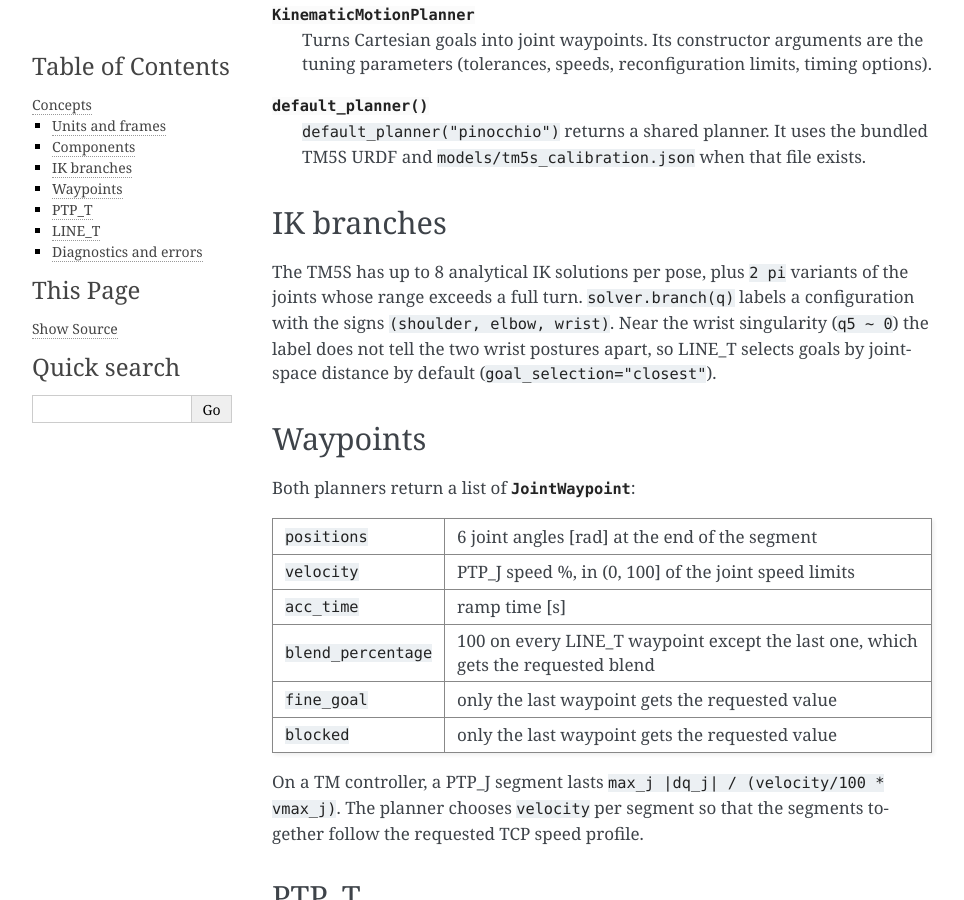
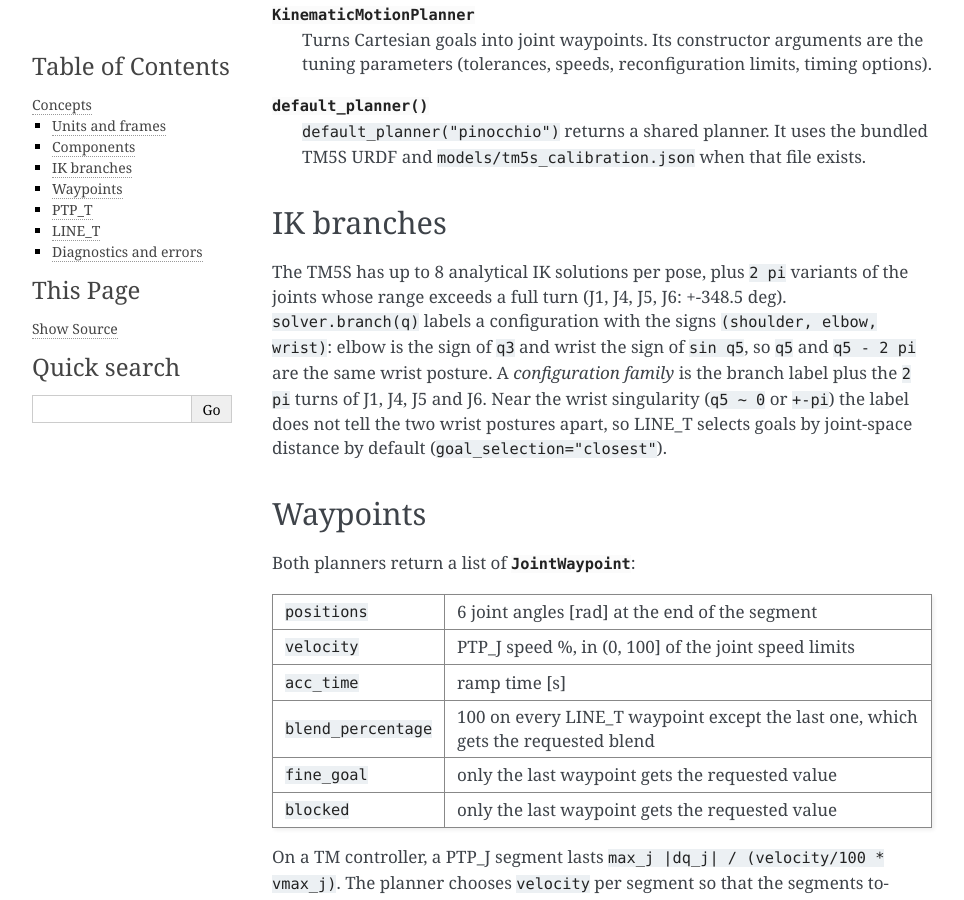
Before and after one commit to kthfan/robot_arm_motion_planner, a Sphinx documentation site: the page built from docs/concepts.rst, in a window 1280 px wide and 900 px high, scrolled down 659 px. Shown: the whole window, without its empty margins (148-1112 px from the left). Built offline with Sphinx 7.4.7, drawn with Linux system fonts in a browser that asks for light colours.

Commit message:
Wrist branch from sin q5 and q5 turns in the configuration family
J5 now ranges beyond +-180 deg (+-348.5 deg), so q5 and q5 -+ 2 pi are the
same wrist posture but sign(q5) labelled them as opposite wrists. The wrist
label is now sign(sin q5) (the wrist is singular at q5 = 0 and +-pi), and the
2 pi turn of q5 is part of the configuration family like q1/q4/q6.

Within +-180 deg nothing changes. On the experiment cases (real EAIK fork):
hold plans and all 88 field cases are identical; in jump mode with
goal_joints, 12 plans that ended 180-276 deg away from goal_joints (other
wrist posture) now end on goal_joints.

Co-Authored-By: Claude Opus 5.5 <noreply@anthropic.com>
Claude-Session: https://claude.ai/code/session_012d5R3yDGWqGRTGUykHupCX

```diff
--- a/docs/concepts.rst
+++ b/docs/concepts.rst
@@ -43,11 +43,14 @@ IK branches
 -----------
 
 The TM5S has up to 8 analytical IK solutions per pose, plus ``2 pi`` variants
-of the joints whose range exceeds a full turn. ``solver.branch(q)`` labels a
-configuration with the signs ``(shoulder, elbow, wrist)``. Near the wrist
-singularity (``q5 ~ 0``) the label does not tell the two wrist postures apart,
-so LINE_T selects goals by joint-space distance by default
-(``goal_selection="closest"``).
+of the joints whose range exceeds a full turn (J1, J4, J5, J6: +-348.5 deg).
+``solver.branch(q)`` labels a configuration with the signs
+``(shoulder, elbow, wrist)``: elbow is the sign of ``q3`` and wrist the sign of
+``sin q5``, so ``q5`` and ``q5 - 2 pi`` are the same wrist posture. A
+*configuration family* is the branch label plus the ``2 pi`` turns of J1, J4, J5
+and J6. Near the wrist singularity (``q5 ~ 0`` or ``+-pi``) the label does not
+tell the two wrist postures apart, so LINE_T selects goals by joint-space
+distance by default (``goal_selection="closest"``).
 
 Waypoints
 ---------
```
Also changed, not shown: CHANGELOG.md (+3 -0 lines), 5 other files.
